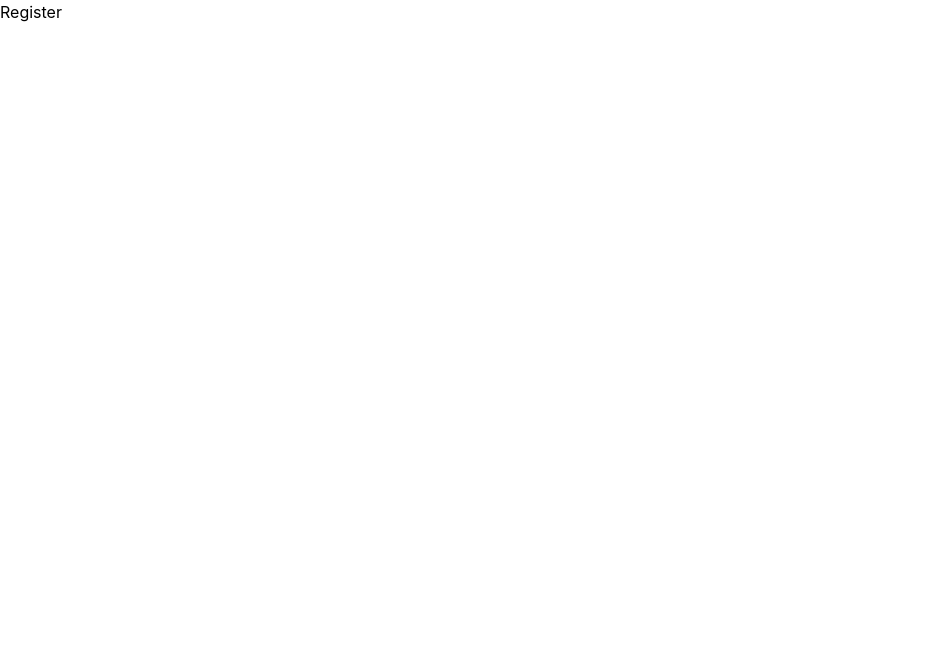
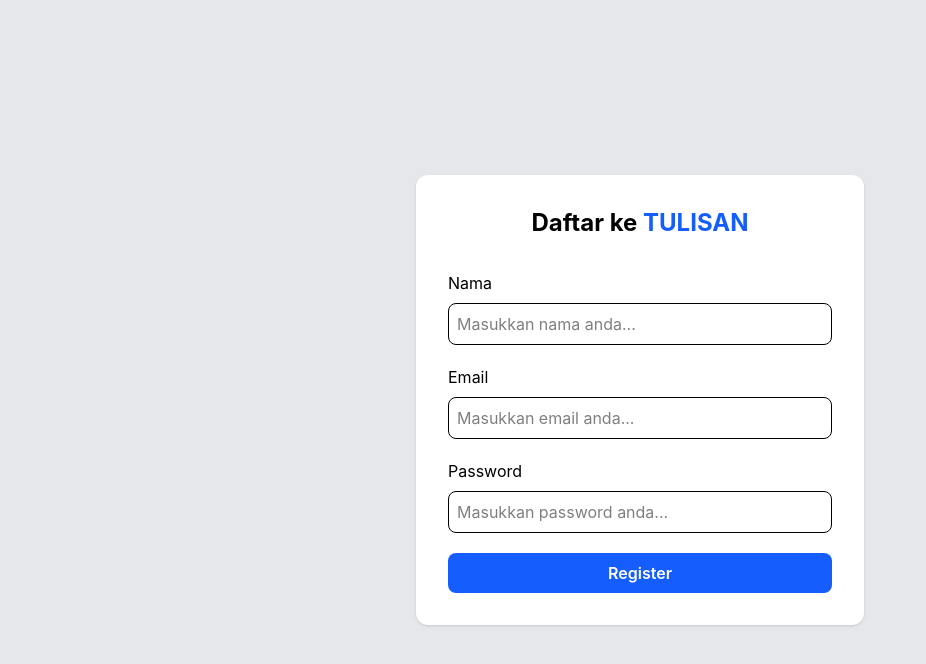
Before and after one commit to muhammadwahyupratamaa/koda-b8-backendjs2, a React app in the folder frontend/: page /register in a window 1280 px wide. Shown: the top 664 px of the page, without its empty margins (0-926 px from the left). Built offline with nearby package versions, Linux system fonts and the light colour scheme; the HTML template or start-up script is replaced by a standard one.

Commit message:
feat: implement registration form with name, email, and password fields

```diff
--- a/frontend/src/pages/Register.jsx
+++ b/frontend/src/pages/Register.jsx
@@ -1,11 +1,79 @@
-import React from 'react'
+import { useState } from "react";
 
 function Register() {
+  const [name, setName] = useState("");
+  const [email, setEmail] = useState("");
+  const [password, setPassword] = useState("");
+
+  const handleSubmit = async (e) => {
+    e.preventDefault();
+
+    console.log({
+      name,
+      email,
+      password,
+    });
+  };
+
   return (
-    <div>
-      Register
-    </div>
-  )
+    <main className="flex h-screen w-full items-center justify-center bg-gray-200">
+      <section className="w-full max-w-md rounded-xl bg-white p-8 shadow">
+        <div className="mb-8 text-center">
+          <h1 className="text-2xl font-bold">
+            Daftar ke <span className="text-blue-600">TULISAN</span>
+          </h1>
+        </div>
+
+        <form onSubmit={handleSubmit} className="flex flex-col gap-5">
+          <div className="flex flex-col gap-2">
+            <label htmlFor="name">Nama</label>
+
+            <input
+              id="name"
+              type="text"
+              placeholder="Masukkan nama anda..."
+              className="rounded-lg border p-2 outline-none focus:border-blue-500"
+              value={name}
+              onChange={(e) => setName(e.target.value)}
+            />
+          </div>
+
+          <div className="flex flex-col gap-2">
+            <label htmlFor="email">Email</label>
+
+            <input
+              id="email"
+              type="email"
+              placeholder="Masukkan email anda..."
+              className="rounded-lg border p-2 outline-none focus:border-blue-500"
+              value={email}
+              onChange={(e) => setEmail(e.target.value)}
+            />
+          </div>
+
+          <div className="flex flex-col gap-2">
+            <label htmlFor="password">Password</label>
+
+            <input
+              id="password"
+              type="password"
+              placeholder="Masukkan password anda..."
+              className="rounded-lg border p-2 outline-none focus:border-blue-500"
+              value={password}
+              onChange={(e) => setPassword(e.target.value)}
+            />
+          </div>
+
+          <button
+            type="submit"
+            className="cursor-pointer rounded-lg bg-blue-600 p-2 font-semibold text-white hover:bg-blue-700"
+          >
+            Register
+          </button>
+        </form>
+      </section>
+    </main>
+  );
 }
 
-export default Register
+export default Register;
```
